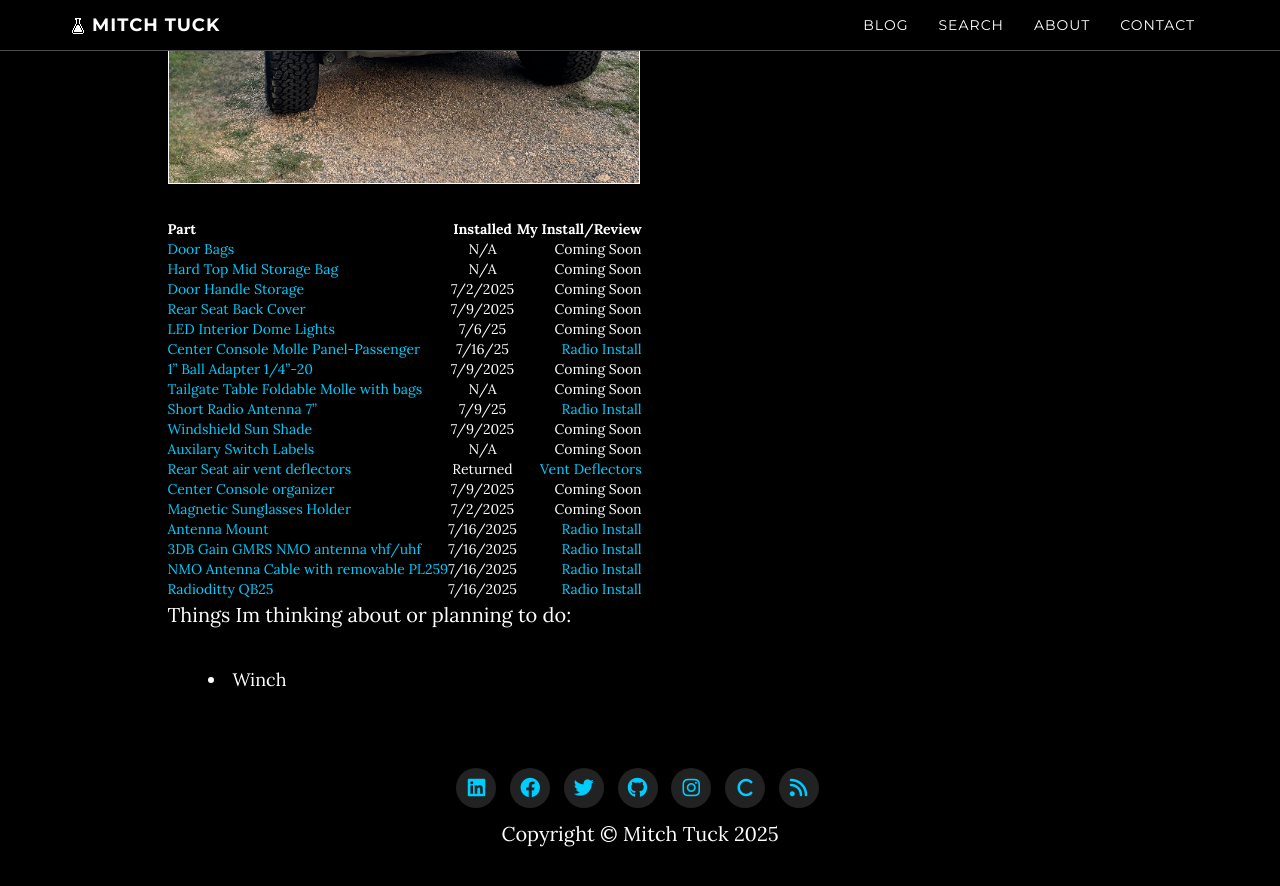
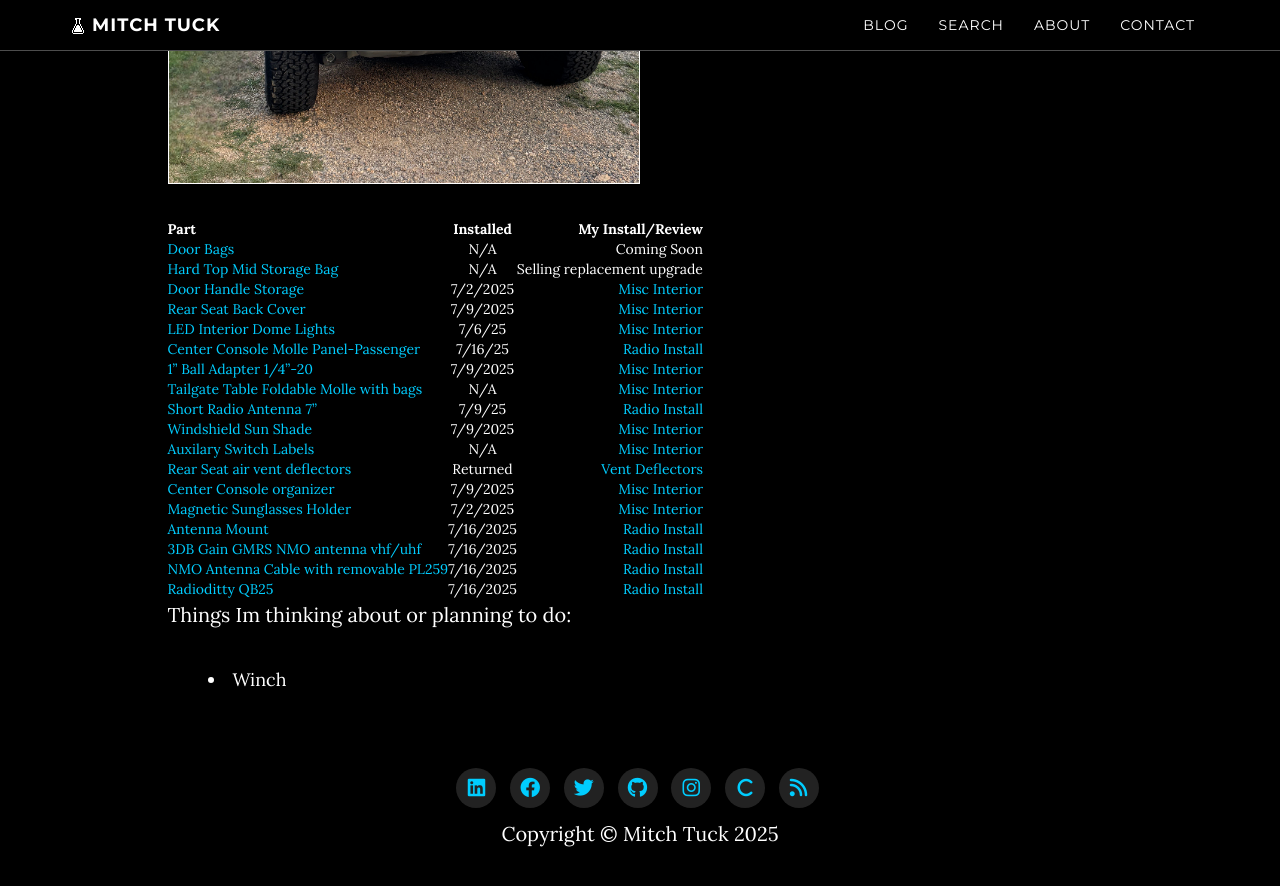
Before and after one commit to matuck/matuck.github.io, a Jekyll site: the page built from _posts/2025-07-10-2024-Bronco-Raptor.md, in a window 1280 px wide and 900 px high, scrolled down 1174 px. Shown: the top 886 px of the window. Built offline with Jekyll 4.4.1, drawn with Linux system fonts in a browser that asks for light colours; nearby versions of some CDN libraries; comment, search, counter and statistics services are not loaded; a style sheet for code colours, icons or effects is not loaded.

Commit message:
add 2 new posts

```diff
--- a/_posts/2025-07-10-2024-Bronco-Raptor.md
+++ b/_posts/2025-07-10-2024-Bronco-Raptor.md
@@ -12,19 +12,19 @@
 | Part | Installed | My Install/Review |
 | :--- | :-------: | ----------------: |
 | [Door Bags](http://amazon.com/dp/B0BBPQ5H55) | N/A | Coming Soon |
-| [Hard Top Mid Storage Bag](http://amazon.com/dp/B0C4TCPDF6) | N/A | Coming Soon |
-| [Door Handle Storage](http://amazon.com/dp/B0BRHW3R8P) | 7/2/2025 | Coming Soon |
-| [Rear Seat Back Cover](http://amazon.com/dp/B09VL31QV5) | 7/9/2025 | Coming Soon |
-| [LED Interior Dome Lights](http://amazon.com/dp/B0C4PJJ7DF) | 7/6/25 | Coming Soon |
+| [Hard Top Mid Storage Bag](http://amazon.com/dp/B0C4TCPDF6) | N/A | Selling replacement upgrade |
+| [Door Handle Storage](http://amazon.com/dp/B0BRHW3R8P) | 7/2/2025 | [Misc Interior]({% post_url 2025-08-18-Misc-Interior %}) |
+| [Rear Seat Back Cover](http://amazon.com/dp/B09VL31QV5) | 7/9/2025 | [Misc Interior]({% post_url 2025-08-18-Misc-Interior %}) |
+| [LED Interior Dome Lights](http://amazon.com/dp/B0C4PJJ7DF) | 7/6/25 | [Misc Interior]({% post_url 2025-08-18-Misc-Interior %}) |
 | [Center Console Molle Panel-Passenger](http://amazon.com/dp/B0B5Z71BC7) | 7/16/25 | [Radio Install]({% post_url 2025-07-25-Radio-Install %}) |
-| [1" Ball Adapter 1/4"-20](http://amazon.com/dp/B0DT6Y1FJ3) | 7/9/2025 | Coming Soon |
-| [Tailgate Table Foldable Molle with bags](http://amazon.com/dp/B0CQXLCC7G) | N/A | Coming Soon |
+| [1" Ball Adapter 1/4"-20](http://amazon.com/dp/B0DT6Y1FJ3) | 7/9/2025 | [Misc Interior]({% post_url 2025-08-18-Misc-Interior %}) |
+| [Tailgate Table Foldable Molle with bags](http://amazon.com/dp/B0CQXLCC7G) | N/A | [Misc Interior]({% post_url 2025-08-18-Misc-Interior %}) |
 | [Short Radio Antenna 7"](http://amazon.com/dp/B0B9JCW3GK) | 7/9/25 | [Radio Install]({% post_url 2025-07-25-Radio-Install %}) |
-| [Windshield Sun Shade](http://amazon.com/dp/B0C1YMRZGQ) | 7/9/2025 | Coming Soon |
-| [Auxilary Switch Labels](http://amazon.com/dp/B0BQG3ZRL3) | N/A | Coming Soon |
+| [Windshield Sun Shade](http://amazon.com/dp/B0C1YMRZGQ) | 7/9/2025 | [Misc Interior]({% post_url 2025-08-18-Misc-Interior %}) |
+| [Auxilary Switch Labels](http://amazon.com/dp/B0BQG3ZRL3) | N/A | [Misc Interior]({% post_url 2025-08-18-Misc-Interior %}) |
 | [Rear Seat air vent deflectors](http://amazon.com/dp/B0CLJMY4MX) | Returned | [Vent Deflectors]({% post_url 2025-07-14-Air-Vent-Deflectors %}) |
-| [Center Console organizer](http://amazon.com/dp/B0DDGXK9CV) | 7/9/2025 | Coming Soon |
-| [Magnetic Sunglasses Holder](http://amazon.com/dp/B0DQP8SH4P) | 7/2/2025 | Coming Soon |
+| [Center Console organizer](http://amazon.com/dp/B0DDGXK9CV) | 7/9/2025 | [Misc Interior]({% post_url 2025-08-18-Misc-Interior %}) |
+| [Magnetic Sunglasses Holder](http://amazon.com/dp/B0DQP8SH4P) | 7/2/2025 | [Misc Interior]({% post_url 2025-08-18-Misc-Interior %}) |
 | [Antenna Mount](https://www.ruggedradios.com/products/antenna-mount-for-new-ford-bronco-driver-side-view-mirror?_pos=1&_psq=bronco&_ss=e&_v=1.0) | 7/16/2025 | [Radio Install]({% post_url 2025-07-25-Radio-Install %}) |
 | [3DB Gain GMRS NMO antenna vhf/uhf](http://amazon.com/dp/B0BKG8QHHX) | 7/16/2025 | [Radio Install]({% post_url 2025-07-25-Radio-Install %}) |
 | [NMO Antenna Cable with removable PL259](http://amazon.com/dp/B0DB56BT6C) | 7/16/2025 | [Radio Install]({% post_url 2025-07-25-Radio-Install %}) |
--- a/tags/bronco.html
+++ /dev/null
@@ -1,6 +0,0 @@
----
-layout: tag
-section-type: tag
-title: bronco
----
-## Tag
```
Also changed, not shown: _data/tags.yml (+4 -5 lines), _posts/2025-07-25-Radio-Install.md (+1 -1 lines), _posts/2025-08-18-Grill-Letters.md (added, +14 -0 lines), _posts/2025-08-18-Misc-Interior.md (added, +56 -0 lines), img/IMG_0278.JPEG (added), img/IMG_0281.JPEG (added), img/IMG_0282.JPEG (added), img/IMG_0301.JPEG (added), img/IMG_0302.JPEG (added), img/IMG_0303.JPEG (added), img/IMG_0305.JPEG (added).
